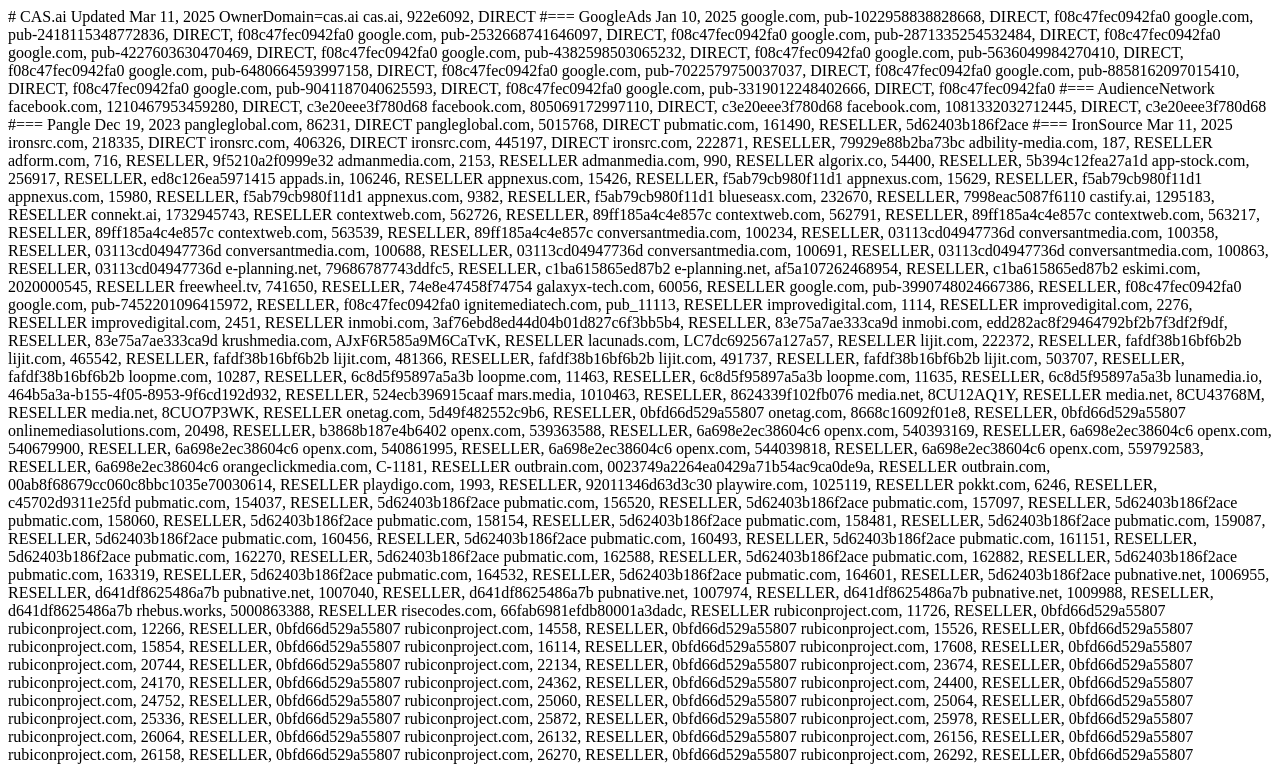
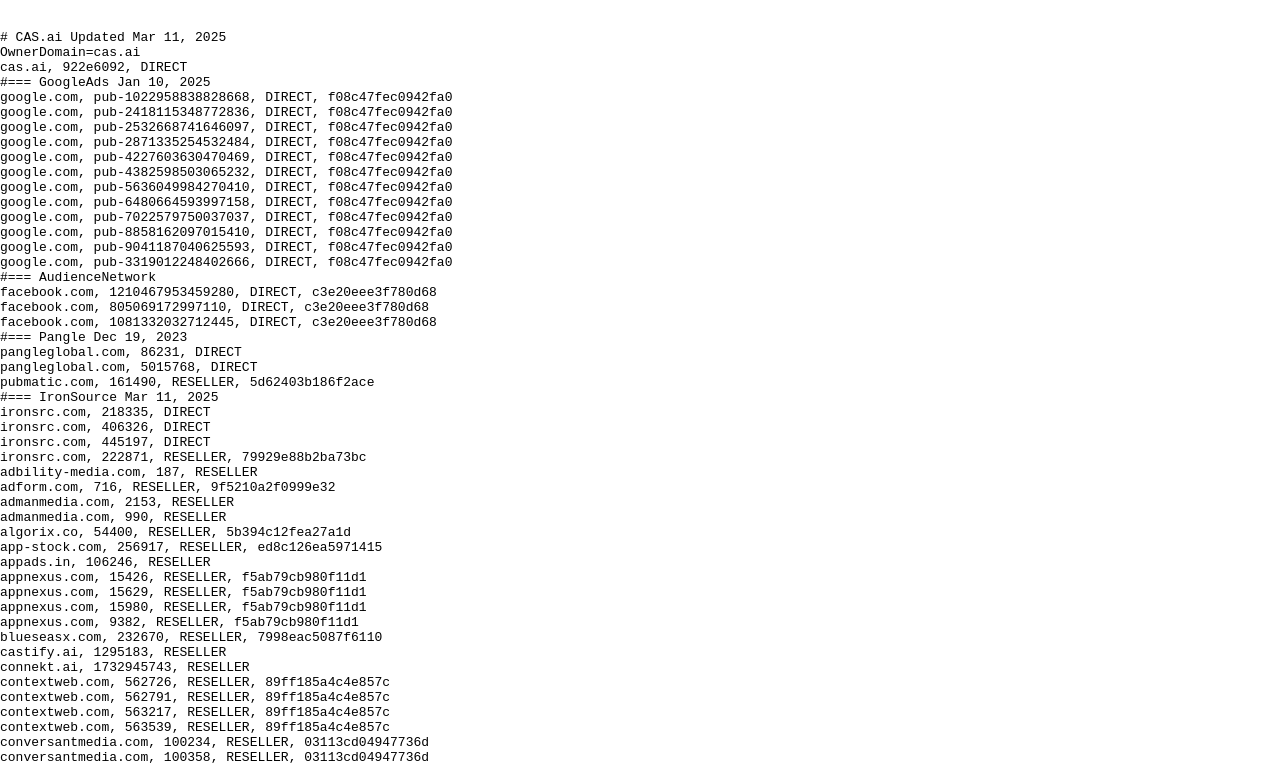
Before and after one commit to BIGAPPSTORE/BIGAPPSTORE.github.io, a plain HTML site: page index.html in a window 1280 px wide. Shown: the top 765 px of the page. Drawn offline with Linux system fonts and the light colour scheme.

Commit message:
Update index.html

```diff
--- a/index.html
+++ b/index.html
@@ -4,6 +4,14 @@
     <meta charset="UTF-8">
     <meta name="viewport" content="width=device-width, initial-scale=1.0">
     <title>App-ads.txt</title>
+    <style>
+        body {
+            margin: 0;
+            padding: 0;
+            font-family: monospace;
+            white-space: pre;
+        }
+    </style>
 </head>
 <body>
     <!-- Paste the actual contents of your app-ads.txt file here -->
```
